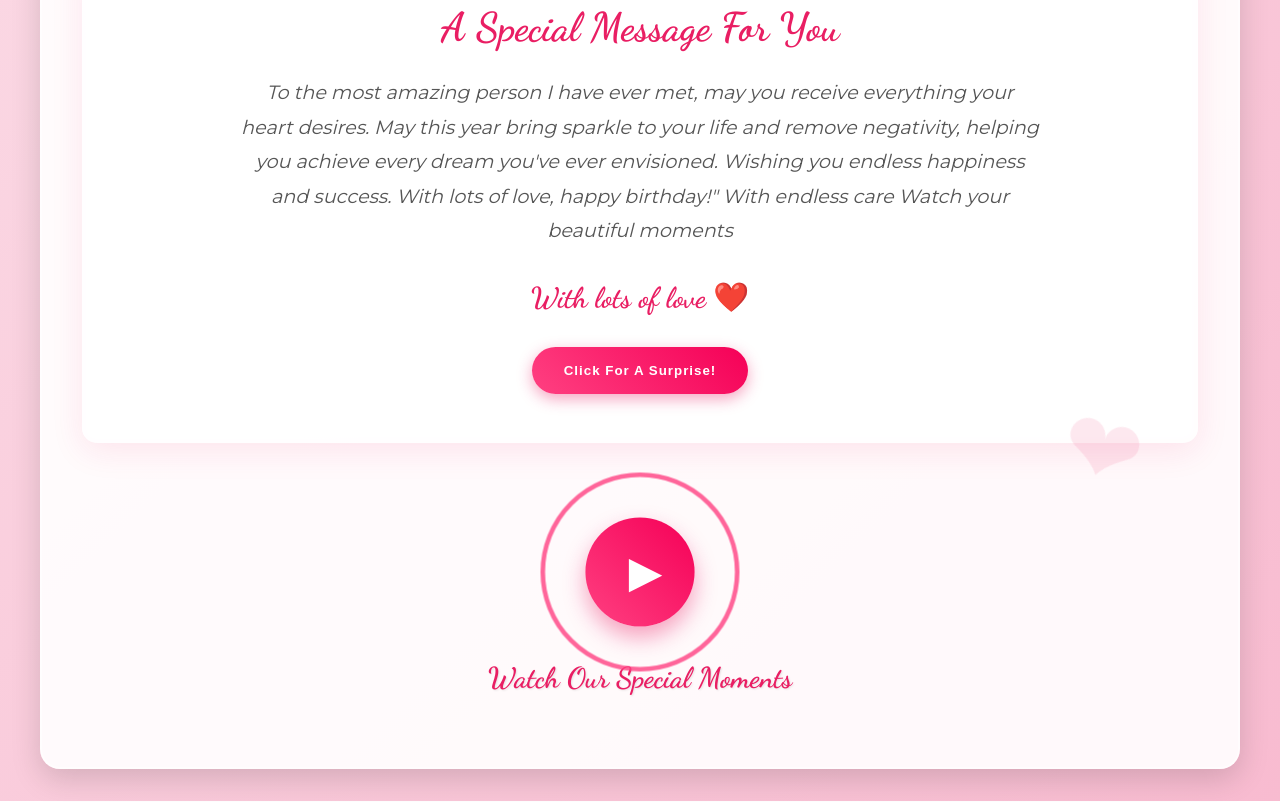
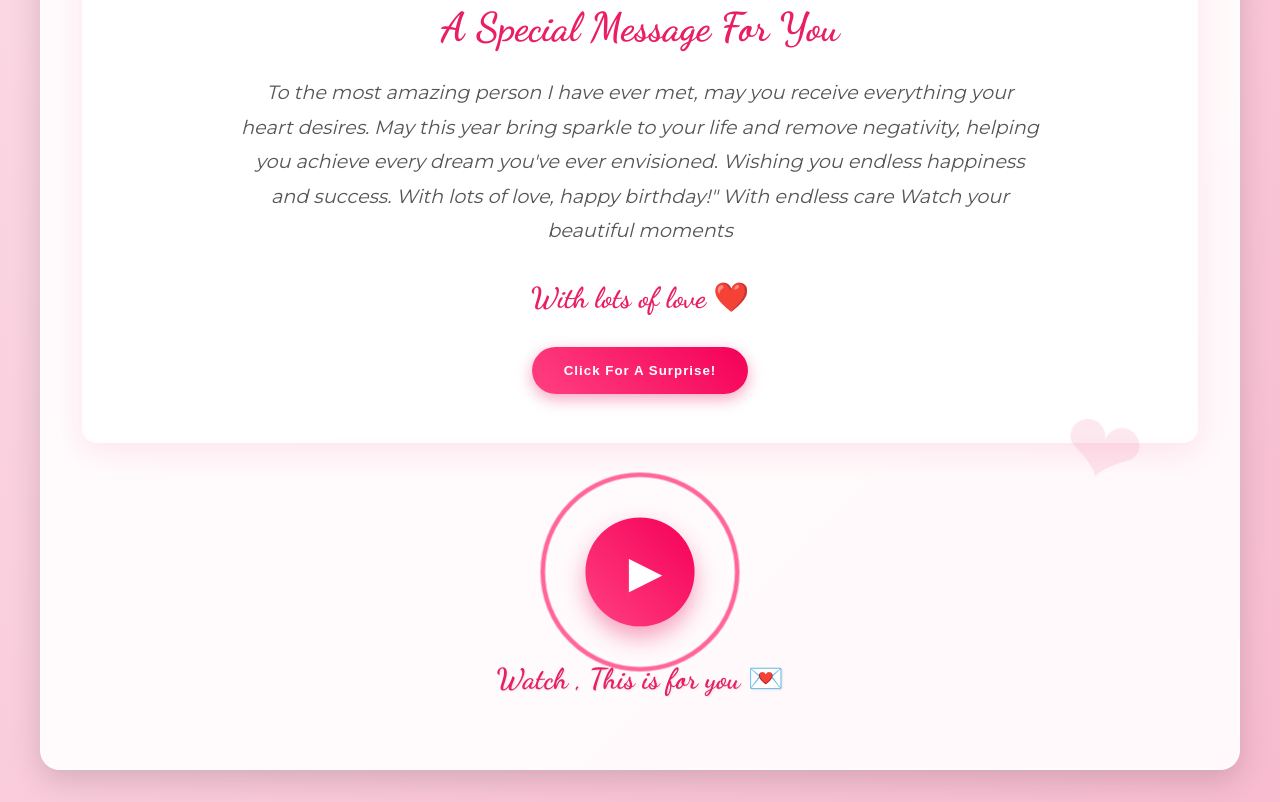
Before and after one commit to practiceop/happy_birthday_cutiee, a plain HTML site: page memory.html in a window 1280 px wide. Shown: the part 995-1797 px from the top of the page. Drawn offline with Linux system fonts and the light colour scheme.

Commit message:
Update memory.html

```diff
--- a/memory.html
+++ b/memory.html
@@ -687,7 +687,7 @@
             <div class="play-button-wrapper">
                 <div class="play-button" id="playButton"></div>
             </div>
-            <div class="play-text">Watch Our Special Moments</div>
+            <div class="play-text">Watch , This is for you 💌</div>
         </div>
 
         <div class="heart-decoration heart-1">❤</div>
```
